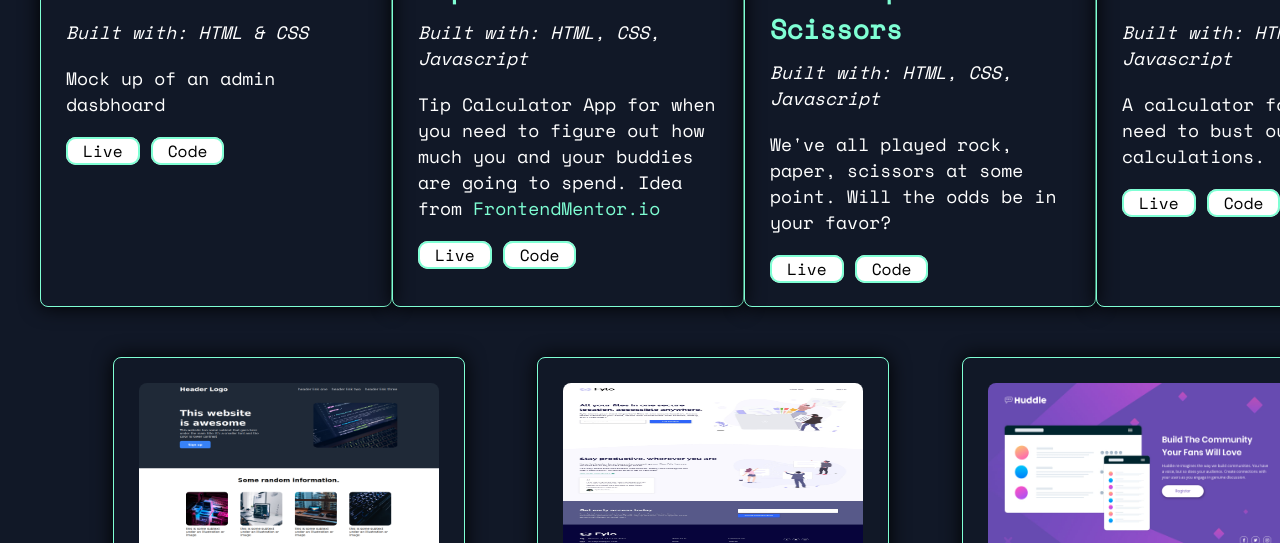
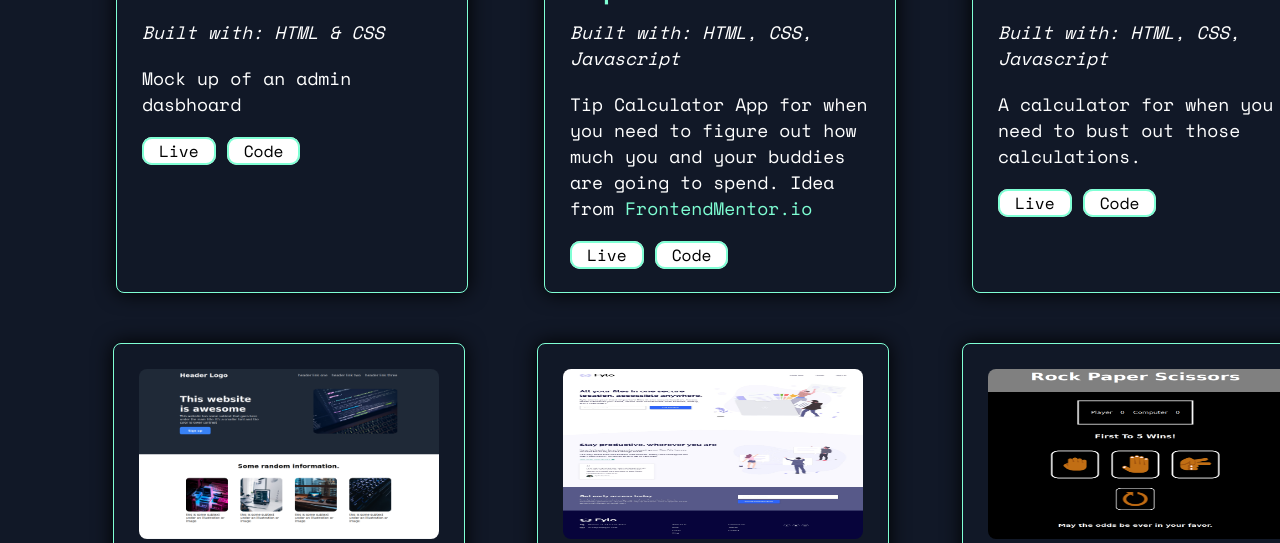
Before and after one commit to cdg341/portfolio, a plain HTML site: page index.html in a window 1280 px wide. Shown: the part 1640-2183 px from the top of the page. Drawn offline with nearby package versions, Linux system fonts and the light colour scheme.

Commit message:
Remove a project from the layout

```diff
--- a/index.html
+++ b/index.html
@@ -109,16 +109,6 @@
           <a href="https://github.com/cdg341/Tip-Calculator" target="_blank" class="buttons">Code</a>
         </div>
         <div class="box-container">
-          <a href="https://cdg341.github.io/rock-paper-scissors/" target="_blank">
-            <img src="project-images/rock-paper-scissors.png" alt="" />
-          </a>
-          <h1>Rock Paper Scissors</h1>
-          <p><em>Built with: HTML, CSS, Javascript</em></p>
-          <p>We've all played rock, paper, scissors at some point. Will the odds be in your favor?</p>
-          <a href="https://cdg341.github.io/rock-paper-scissors/" target="_blank" class="buttons">Live</a>
-          <a href="https://github.com/cdg341/rock-paper-scissors" target="_blank" class="buttons">Code</a>
-        </div>
-        <div class="box-container">
           <a href="https://cdg341.github.io/calculator/" target="_blank">
             <img src="project-images/calculator.png" alt="" />
           </a>
@@ -156,8 +146,8 @@
           <a href="https://github.com/cdg341/huddle-landing-page" target="_blank" class="buttons">Code</a>
         </div>
         <div class="box-container">
-          <a href="https://cdg341.github.io/huddle-landing-page/" target="_blank">
-            <img src="project-images/desktop-design.jpg" alt="" />
+          <a href="https://cdg341.github.io/rock-paper-scissors/" target="_blank">
+            <img src="project-images/rock-paper-scissors.png" alt="" />
           </a>
           <h1>Rock Paper Scissors</h1>
           <p><em>Built with: HTML, CSS, Javascript</em></p>
```
